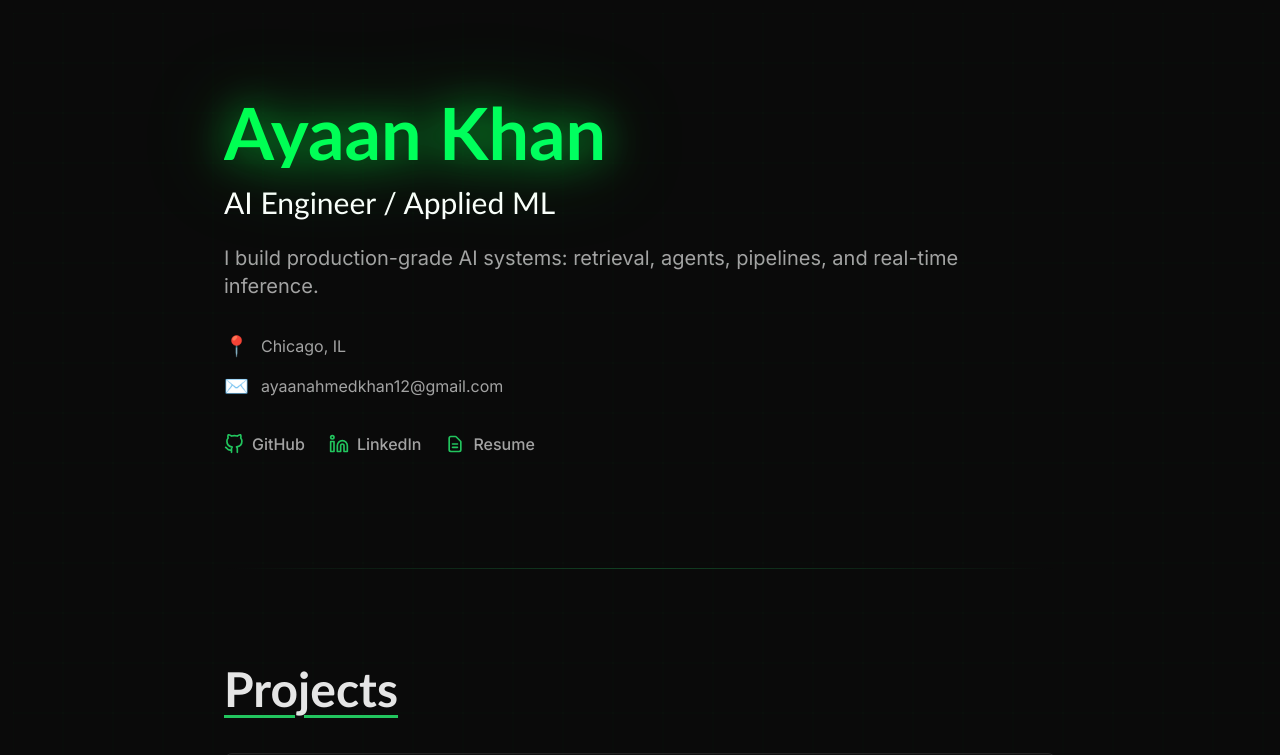
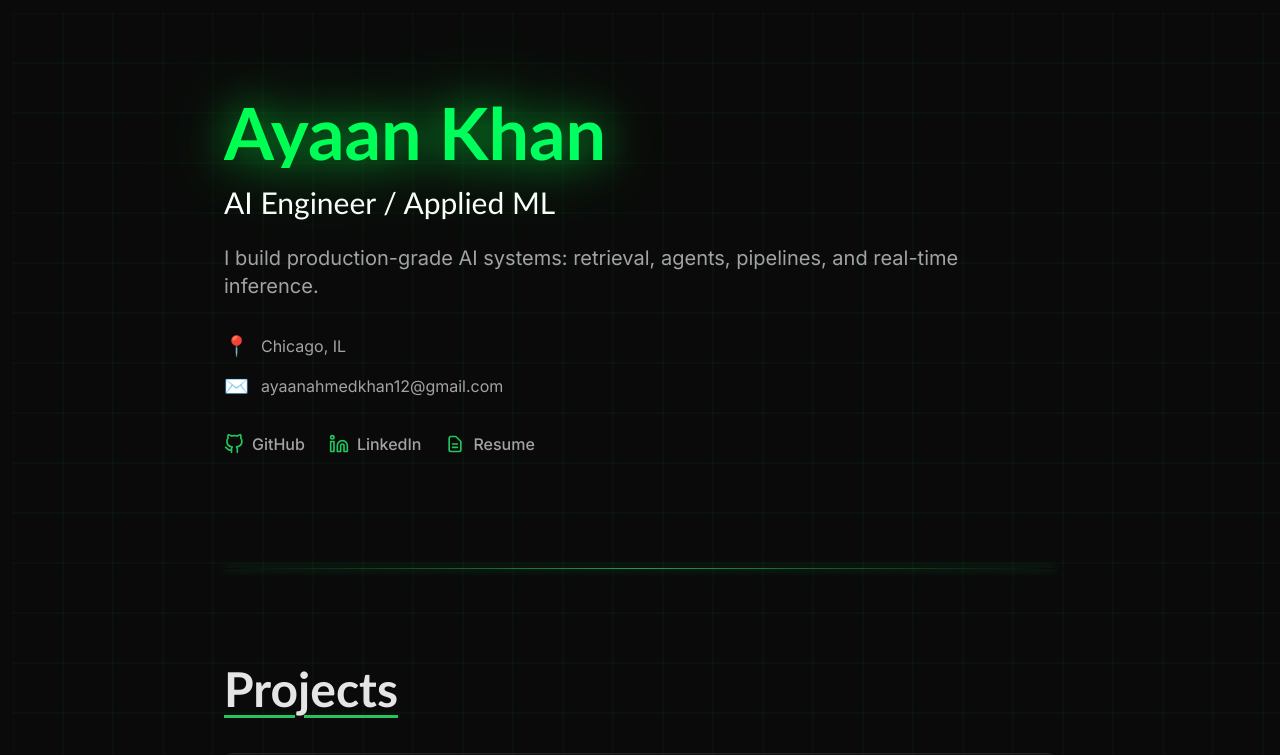
Before and after one commit to ayaan47-1/Portfolio, a SvelteKit app: page / in a window 1280 px wide. Shown: the top 755 px of the page. Built offline with nearby package versions, Linux system fonts and the light colour scheme.

Commit message:
Update UI styles and page content

```diff
--- a/src/app.css
+++ b/src/app.css
@@ -23,8 +23,8 @@
 		width: 100%;
 		height: 100%;
 		background-image:
-			linear-gradient(rgba(34, 197, 94, 0.03) 1px, transparent 1px),
-			linear-gradient(90deg, rgba(34, 197, 94, 0.03) 1px, transparent 1px);
+			linear-gradient(rgba(34, 197, 94, 0.08) 1px, transparent 1px),
+			linear-gradient(90deg, rgba(34, 197, 94, 0.08) 1px, transparent 1px);
 		background-size: 50px 50px;
 		pointer-events: none;
 		z-index: 0;
--- a/src/routes/+page.svelte
+++ b/src/routes/+page.svelte
@@ -87,7 +87,7 @@
 
 <!-- Separator -->
 <div class="max-w-4xl mx-auto px-6 md:px-8 py-8">
-	<div class="h-px bg-gradient-to-r from-transparent via-accent to-transparent opacity-30"></div>
+	<div class="h-px bg-gradient-to-r from-transparent via-accent to-transparent opacity-80 shadow-[0_0_10px_theme('colors.accent')]"></div>
 </div>
 
 <!-- Projects Section -->
```
